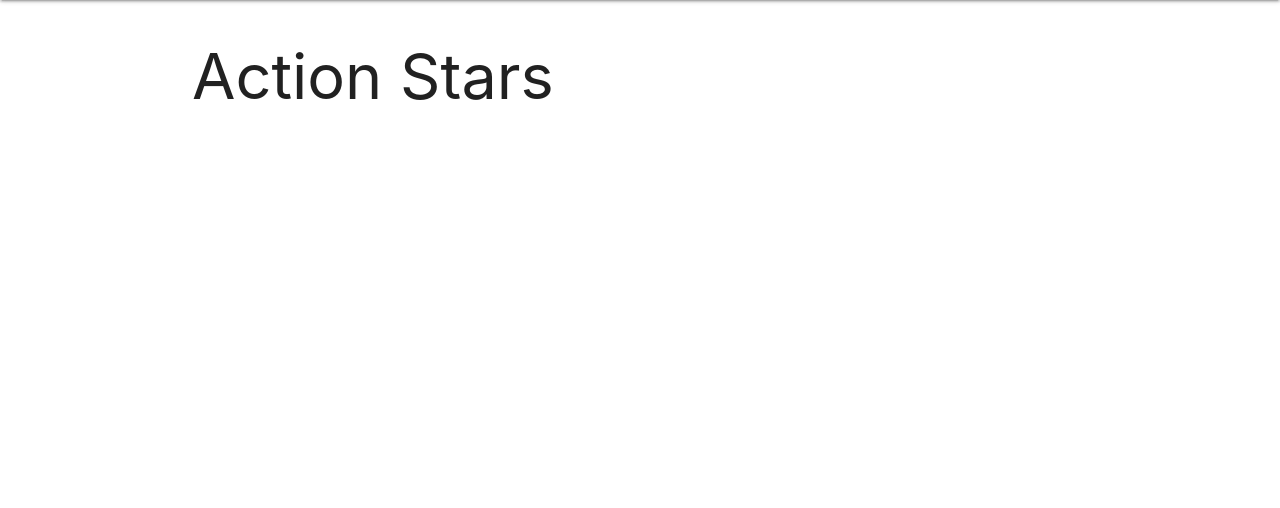
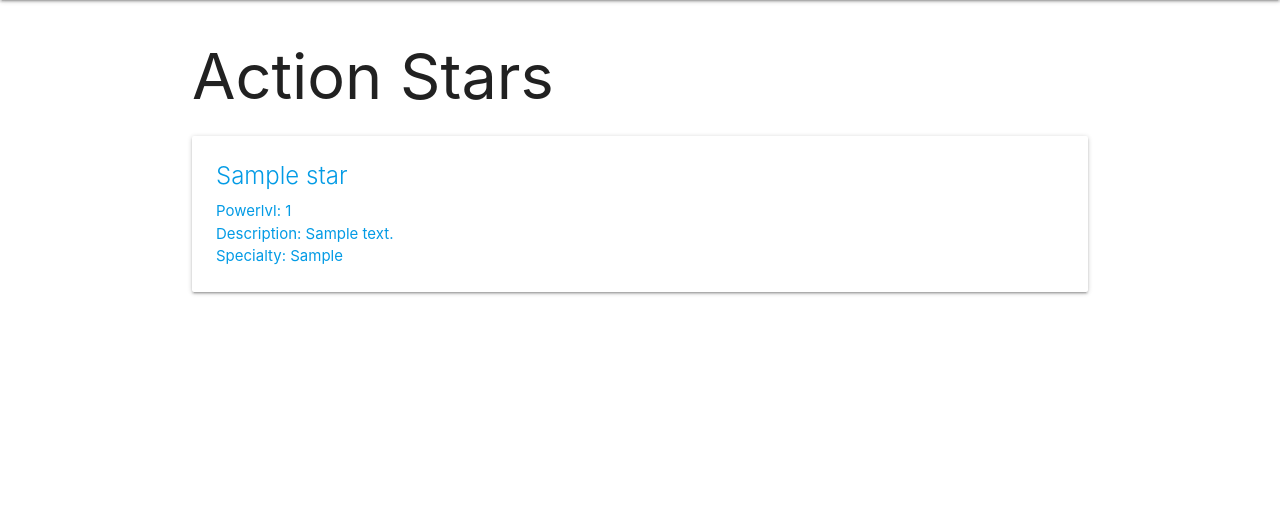
Before and after one commit to cbkehoe/actionstarcollector, a Django app: page /stars/ in a window 1280 px wide. Shown: the part 64-572 px from the top of the page. Run offline with Django 4.2, Linux system fonts and the light colour scheme; tables that the repository leaves empty hold one stand-in row (values such as "Sample post").

Commit message:
built the update star function

```diff
--- a/main_app/templates/stars/detail.html
+++ b/main_app/templates/stars/detail.html
@@ -10,6 +10,10 @@
         <p>Description: {{ star.description }}</p>
         <p>Specialty: {{ star.specialty }}</p>
     </div>
+    <div class="card-action">
+        <a href="{% url 'stars_update' star.id %}">Edit</a>
+        <a href="{% url 'stars_delete' star.id %}">Delete</a>
+      </div>
 </div>
 
 {% endblock %}
--- a/main_app/templates/stars/index.html
+++ b/main_app/templates/stars/index.html
@@ -3,7 +3,7 @@
 
 <h1>Action Stars</h1>
 
-{% for cat in cats %}
+{% for star in stars %}
 <div class="card">
     <a href="{% url 'detail' star.id %}">
         <div class="card-content">
--- a/main_app/urls.py
+++ b/main_app/urls.py
@@ -7,4 +7,6 @@ urlpatterns = [
     path('stars/', views.stars_index, name='index'),
     path('stars/<int:star_id>/', views.stars_detail, name='detail'),
     path('stars/create/', views.StarCreate.as_view(), name='stars_create'),
+    path('stars/<int:pk>/update', views.StarUpdate.as_view(), name='stars_update'),
+    path('stars/<int:pk>/delete', views.StarDelete.as_view(), name='stars_delete'),
 ]
--- a/main_app/views.py
+++ b/main_app/views.py
@@ -1,6 +1,8 @@
 from django.db.models import fields
-from django.shortcuts import render
-from django.views.generic.edit import CreateView
+from django.shortcuts import render, redirect
+from django.views.generic.edit import CreateView, UpdateView, DeleteView
+
+
 
 from .models import Star
 # Create your views here.
@@ -16,7 +18,7 @@ def stars_index(request):
 
 def stars_detail(request, star_id):
     star = Star.objects.get(id=star_id)
-    return render(request, 'stars/detail.htlm', {'star' : star})
+    return render(request, 'stars/detail.html', {'star' : star})
 
 
 #class based objects below
@@ -24,3 +26,11 @@ def stars_detail(request, star_id):
 class StarCreate(CreateView):
     model = Star
     fields = '__all__'
+
+class StarUpdate(UpdateView):
+    model = Star
+    fields = ['powerlvl', 'description', 'specialty']
+
+class StarDelete(DeleteView):
+    model = Star
+    success_url = '/stars/'
```
Also changed, not shown: main_app/templates/main_app/star_form.html (+5 -2 lines), main_app/templates/main_app/star_confirm_delete.html (added).
